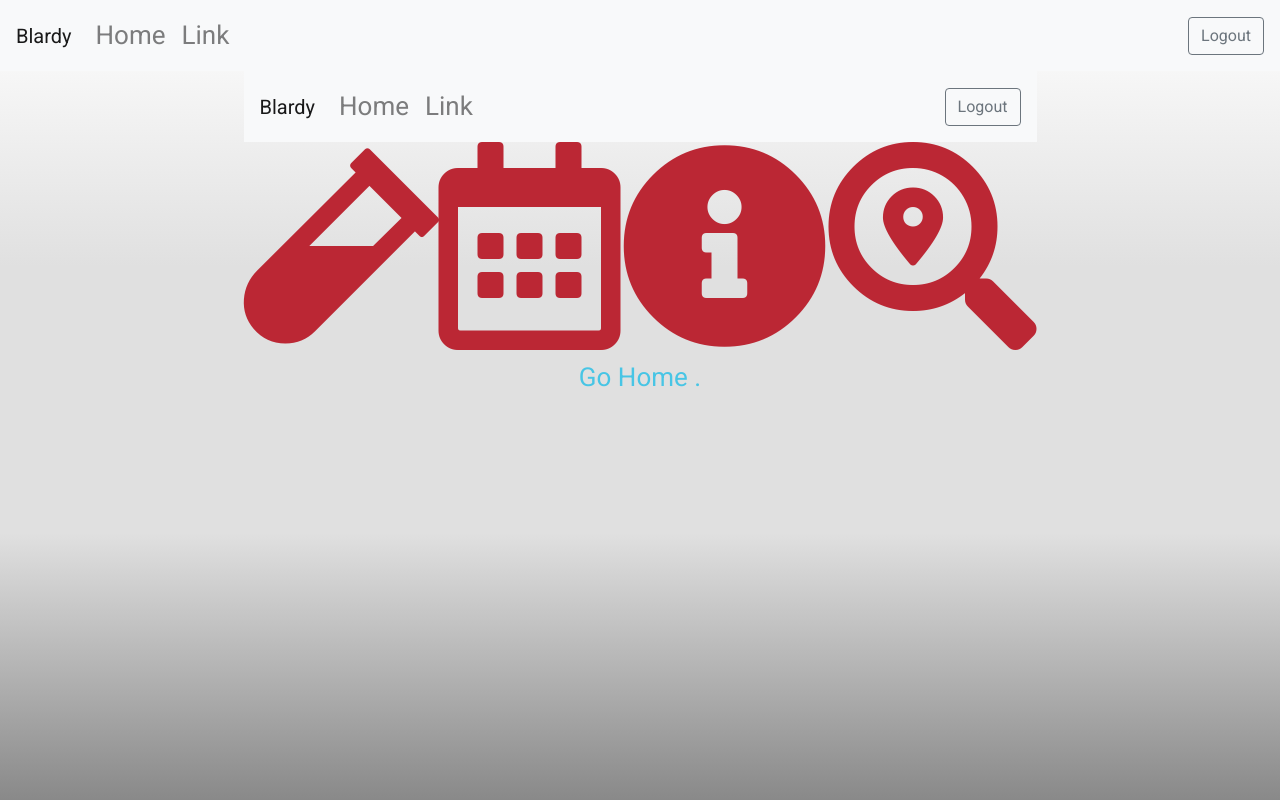
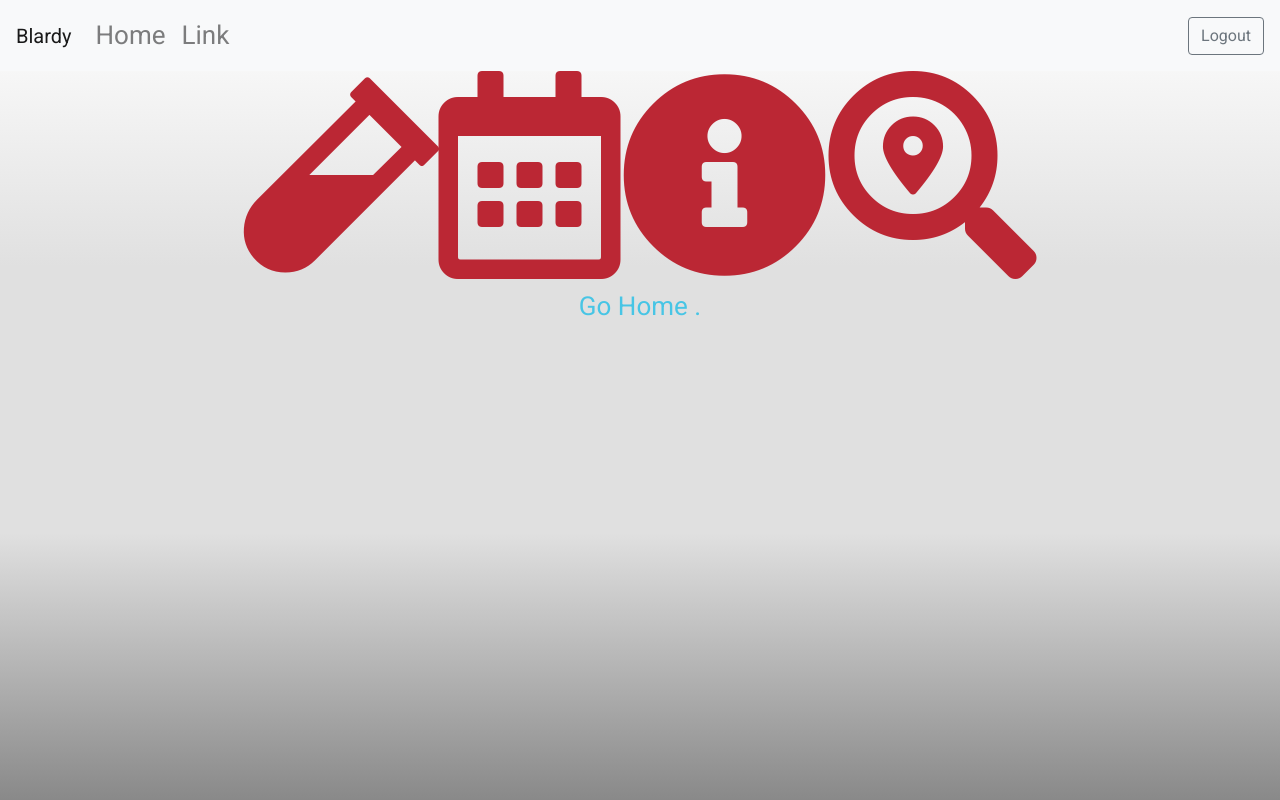
Before and after one commit to shenyang44/team-osm-react, a React (Create React App) app: page /home in a window 1280 px wide. Built offline with nearby package versions, Linux system fonts and the light colour scheme; no server answers.

Commit message:
not sure

```diff
--- a/src/App.js
+++ b/src/App.js
@@ -90,6 +90,7 @@ function App() {
 
   return (
     <div className="App">
+
       <NAVBAR />
       <div id="container" className="container">
         <Switch>
--- a/src/pages/Home.js
+++ b/src/pages/Home.js
@@ -6,7 +6,6 @@ import "./Home.css";
 const Home = () => {
   return (
     <div className="menu">
-      <NAVBAR />
       <div className="iconss">
         <div>
           <Link style={{ color: "#bb2734" }} tag={Link} to="/blood">
```
Also changed, not shown: 1 other file (tests, documents, lock files or other folders).
